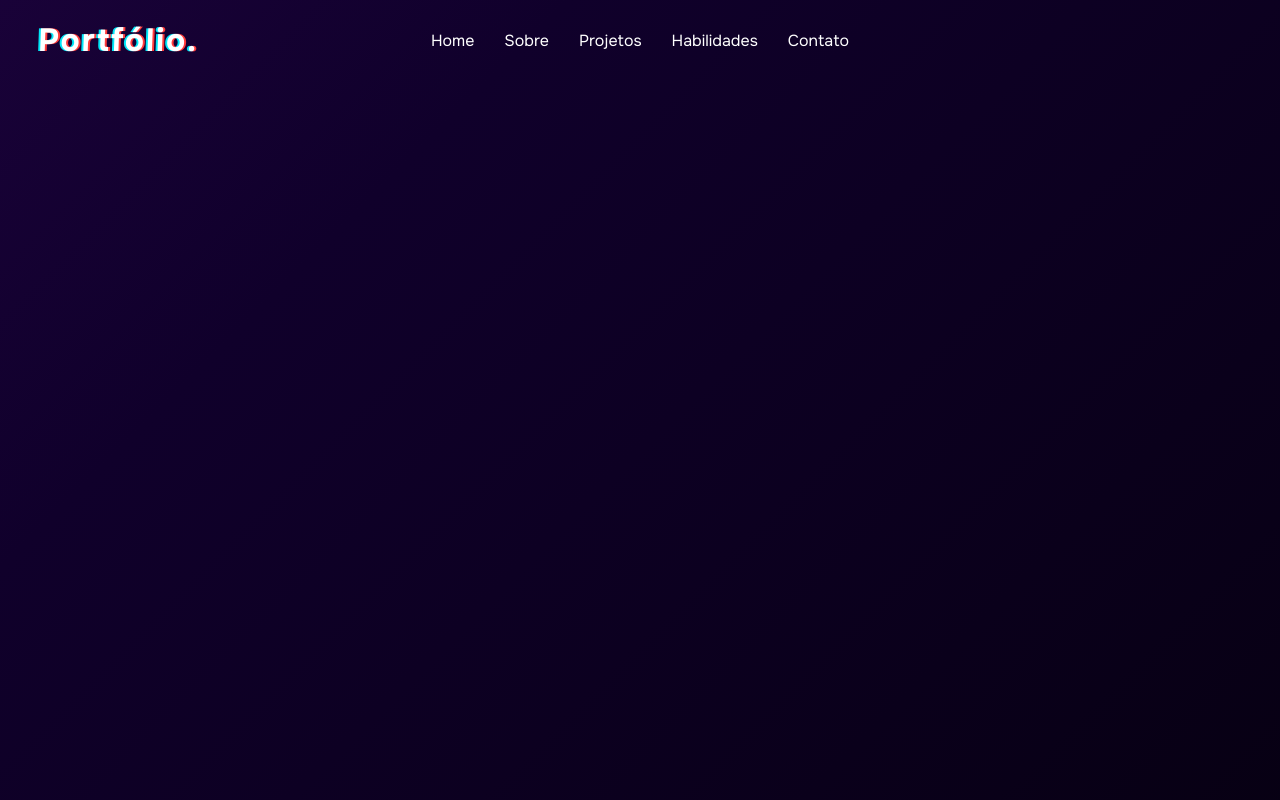
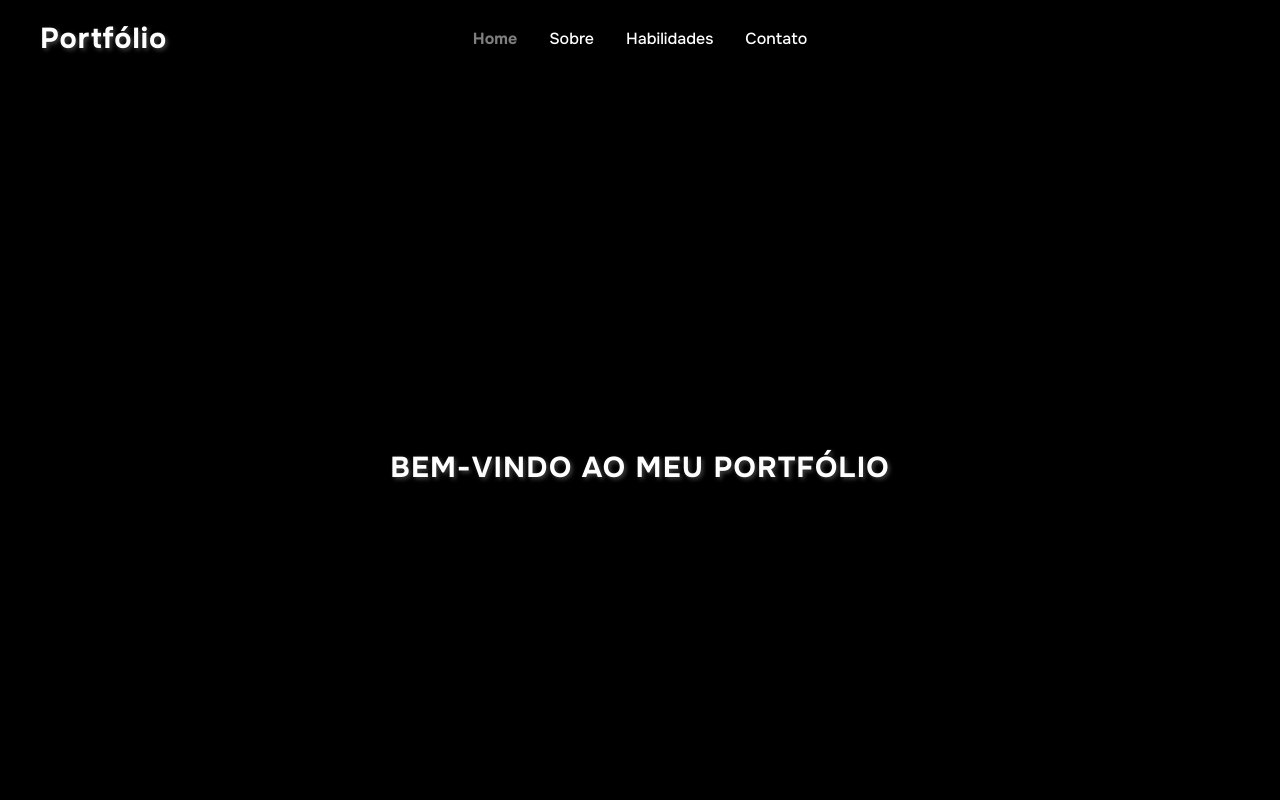
Before and after one commit to gabrielluizgr/portfolio, a plain HTML site: page index.html in a window 1280 px wide. Drawn offline with Linux system fonts and the light colour scheme.

Commit message:
Mudanças visuais e de funcionalidade

```diff
--- a/css/style.css
+++ b/css/style.css
@@ -1,66 +1,59 @@
-/* Definição de variáveis globais para fácil manutenção */
+/* 🎨 VARIÁVEIS */
 :root {
-  --cor-principal: #8a00c4;
-  --cor-hover: #5a189a;
-  --cor-gradiente-1: #000000;
-  --cor-gradiente-2: #10002b;
-  --cor-gradiente-3: #3c096c;
-  --cor-gradiente-4: #5a189a;
+  --cor-principal: #000000;
+  --cor-hover: #7e7e7e;
   --cor-texto: #ffffff;
-  --fonte-principal: 'Onest', sans-serif; /* Fallback mais adequado */
+  --fonte-principal: 'Onest', sans-serif;
+
+  --sombra-texto: 2px 2px 4px #80808088;
+  --radius: 6px;
+  --transicao: 0.3s ease;
+}
+
+/* 🔧 RESET */
+* {
+  margin: 0;
+  padding: 0;
+  box-sizing: border-box;
 }
 
 html {
-  margin:0;
-  padding:0;
+  scroll-behavior: smooth;
+}
+
+html, body {
   height: 100%;
 }
 
 body {
-  margin: 0;
-  padding: 0;
-  width: 100%;
-  min-height: 100vh;
   display: flex;
   flex-direction: column;
-  position: relative;
-  overflow-x: hidden; /* Previne overflow horizontal */
-
-  /* Animação do gradiente aplicada diretamente no body */
-  background: linear-gradient(-45deg, var(--cor-gradiente-1), var(--cor-gradiente-2), var(--cor-gradiente-3), var(--cor-gradiente-4));
+  min-height: 100vh;
+  overflow-x: hidden;
+  font-family: var(--fonte-principal);
+  color: var(--cor-texto);
+  background: var(--cor-principal);
   background-size: 400% 400%;
-  animation: gradient 12s ease infinite;
 }
 
-@keyframes gradient {
-  0% { background-position: 0% 50%; }
-  50% { background-position: 100% 50%; }
-  100% { background-position: 0% 50%; }
-}
-
+/* 🧭 TOPO E MENU */
 .topo {
   display: flex;
   align-items: center;
+  justify-content: space-between;
   padding: 20px 40px;
+  z-index: 100;
+  position: relative;
   width: 100%;
-  z-index: 5;
-  box-sizing: border-box; /* Boa prática */
-  position:relative;
+  top: 0;
+  background: rgba(0, 0, 0, 0.5);
 }
 
-.js-glitch {
-  font-family: var(--fonte-principal);
-  font-size: 2rem;
-  color: var(--cor-texto);
-  letter-spacing: 2px;
+.titulo {
+  font-size: 1.8rem;
   font-weight: 700;
-  transition: transform 0.08s linear, text-shadow 0.08s linear, font-family 0.1s linear;
-  margin: 0;
-}
-
-.js-glitch.glitching {
-  transform: translateX(-2px) skewX(-2deg);
-  text-shadow: 2px 0 #ff3b3b, -2px 0 #00e6f6;
+  letter-spacing: 1px;
+  text-shadow: var(--sombra-texto);
 }
 
 .menu {
@@ -69,27 +62,20 @@ body {
   transform: translateX(-50%);
 }
 
-/* O posicionamento absoluto foi removido */
 .menu ul {
   display: flex;
-  gap: 30px;
+  gap: 32px;
   list-style: none;
-  margin: 0;
-  padding: 0;
 }
 
-/* Seletores ajustados de 'button' para 'a' */
 .menu li a {
-  background: none;
-  border: none;
   color: var(--cor-texto);
   font-size: 1rem;
-  cursor: pointer;
-  font-family: var(--fonte-principal);
+  font-weight: 500;
+  text-decoration: none;
   position: relative;
-  transition: color 0.2s ease;
-  text-decoration: none; /* Remove sublinhado padrão dos links */
-  padding-bottom: 4px; /* Espaço para a linha inferior */
+  padding-bottom: 4px;
+  transition: color var(--transicao);
 }
 
 .menu li a:hover {
@@ -97,70 +83,64 @@ body {
 }
 
 .menu li a.active {
-  color: var(--cor-principal);
+  color: var(--cor-hover);
   font-weight: 700;
 }
 
 .menu li a.active::after {
-  content: '';
+  content: "";
   position: absolute;
   left: 0;
-  bottom: 0;
+  bottom: -3px;
   width: 100%;
   height: 2px;
   background-color: var(--cor-principal);
-  border-radius: 2px;
+  border-radius: var(--radius);
+  transition: width var(--transicao);
 }
 
+/* 📄 CONTEÚDO */
 main#conteudo {
   flex: 1;
+  overflow-y: scroll;
+  height: 100vh;
+  scroll-snap-type: y mandatory;
+  scroll-behavior: smooth;
+}
+
+main#conteudo section {
+  height: 100vh;
   display: flex;
   flex-direction: column;
   justify-content: center;
   align-items: center;
   text-align: center;
-  padding: 20px; /* Adiciona um respiro */
-}
-
-main#conteudo section {
-  display: none;
+  scroll-snap-align: start;
 }
 
 main#conteudo section.active {
   display: block;
-  animation: fadeIn 0.5s ease-in-out;
 }
 
-@keyframes fadeIn {
-    from { opacity: 0; transform: translateY(10px); }
-    to { opacity: 1; transform: translateY(0); }
+main#conteudo h2 {
+  font-size: 1.8rem;
+  font-weight: 700;
+  letter-spacing: 1.2px;
+  margin-bottom: 20px;
+  text-transform: uppercase;
+  text-shadow: var(--sombra-texto);
 }
 
-#home {
-  color: var(--cor-texto);
-  font-family: var(--fonte-principal);
+main#conteudo p {
+  font-size: 1.1rem;
+  line-height: 1.6;
+  margin-bottom: 14px;
+  text-shadow: var(--sombra-texto);
 }
 
-#home h2 {
-  font-size: 1.5rem;
-  font-weight: 700;
-  letter-spacing: 1.5px;
-  margin-bottom: 24px;
-  text-transform: uppercase;
-  text-shadow: 2px 2px 4px rgba(0,0,0,0.5);
-}
+/* SEÇÃO HABILIDADES */
 
-#home p {
-  font-size: 1.2rem;
-  font-weight: 400;
-  letter-spacing: 0.5px;
-  line-height: 1.6;
-  margin-bottom: 16px;
-  text-shadow: 1px 1px 3px rgba(0,0,0,0.4);
-  max-width: 600px; /* Melhora a legibilidade em telas largas */
-}
-
-/* Media Query para Responsividade */
+/* 📱 RESPONSIVIDADE */
 @media (max-width: 768px) {
   .topo {
     flex-direction: column;
@@ -168,9 +148,14 @@ main#conteudo section.active {
     padding: 20px;
   }
 
+  .menu {
+    position: static;
+    transform: none;
+  }
+
   .menu ul {
     gap: 20px;
-    flex-wrap: wrap; /* Permite que o menu quebre a linha se não couber */
+    flex-wrap: wrap;
     justify-content: center;
   }
 }
--- a/index.html
+++ b/index.html
@@ -3,7 +3,7 @@
 <head>
     <meta charset="utf-8">
     <meta name="viewport" content="width=device-width,initial-scale=1">
-    <title>Portfólio — Gabriel Luiz</title>
+    <title>Portfólio</title>
     <link rel="stylesheet" href="css/style.css">
 
     <link rel="preconnect" href="https://fonts.googleapis.com">
@@ -13,14 +13,13 @@
 
 <body>
     <header class="topo">
-        <h1 class="js-glitch">Portfólio.</h1>
+        <h1 class="titulo">Portfólio</h1>
         <nav class="menu">
             <ul>
-                <li><a href="/home" data-section="home" class="active">Home</a></li>
-                <li><a href="/sobre" data-section="sobre">Sobre</a></li>
-                <li><a href="/projetos" data-section="projetos">Projetos</a></li>
-                <li><a href="/habilidades" data-section="habilidades">Habilidades</a></li>
-                <li><a href="/contato" data-section="contato">Contato</a></li>
+                <li><a href="#home" data-section="home">Home</a></li>
+                <li><a href="#sobre" data-section="sobre">Sobre</a></li>
+                <li><a href="#habilidades" data-section="habilidades">Habilidades</a></li>
+                <li><a href="#contato" data-section="contato">Contato</a></li>
             </ul>
         </nav>
     </header>
@@ -28,34 +27,24 @@
     <main id="conteudo">
         <section id="home">
             <h2>Bem-vindo ao meu portfólio</h2>
-            <img src="assets/gif2.gif" alt="GIF Animado de um Estudante">
-            <p>Meu nome é Gabriel e é uma honra ter você aqui!</p>
-            <p>Explore as opções do portfólio e conheça mais sobre mim!</p>
         </section>
 
         <section id="sobre">
             <h2>Sobre mim</h2>
-            <p>Um pouco sobre quem eu sou...</p>
-        </section>
-
-        <section id="projetos">
-            <h2>Projetos</h2>
-            <p>Meus projetos</p>
+            <p>Meu nome é Gabriel...</p>
         </section>
 
         <section id="habilidades">
             <h2>Habilidades</h2>
-            <p>Minhas habilidades</p>
         </section>
 
         <section id="contato">
             <h2>Contato</h2>
-            <p>Fale comigo através do e-mail...</p>
         </section>
     </main>
 
     <footer>
-        </footer>
+    </footer>
 
     <script src="js/main.js" defer></script>
 </body>
--- a/js/main.js
+++ b/js/main.js
@@ -1,77 +1,30 @@
-const nome = document.querySelector('.js-glitch');
-const textos = [
-  { texto: 'Portfólio.', fonte: "'Onest', serif" },
-  { texto: '作品集.', fonte: "'Onest', serif" }
-];
+const conteudo = document.querySelector('main#conteudo');
+const sections = conteudo.querySelectorAll('section');
+const menuLinks = document.querySelectorAll('.menu a[data-section]');
 
-let i = 0;
+function setActiveLink() {
+  let activeSectionId = sections[0].id;
 
-function startGlitch() {
-  const duration = 50 + Math.random() * 100;
-  const next = 1000 + Math.random() * 400;
+  sections.forEach(section => {
+    const sectionTop = section.offsetTop - conteudo.scrollTop;
+    if (sectionTop <= 200) {
+      activeSectionId = section.id;
+    }
+  });
 
-  nome.classList.add('glitching');
-  nome.textContent = textos[i].texto;
-  nome.style.fontFamily = textos[i].fonte;
-  i = (i + 1) % textos.length;
-
-  setTimeout(() => nome.classList.remove('glitching'), duration);
-  setTimeout(startGlitch, next);
+  menuLinks.forEach(link => {
+    link.classList.toggle('active', link.dataset.section === activeSectionId);
+  });
 }
 
-window.addEventListener('load', () => {
-  setTimeout(startGlitch, 500);
+conteudo.addEventListener('scroll', setActiveLink);
+window.addEventListener('load', setActiveLink);
+
+menuLinks.forEach(link => {
+  link.addEventListener('click', e => {
+    e.preventDefault();
+    const sectionId = link.dataset.section;
+    const section = document.getElementById(sectionId);
+    section.scrollIntoView({ behavior: 'smooth' });
+  });
 });
-
-// --- LÓGICA DE NAVEGAÇÃO REFEITA ---
-
-const menuContainer = document.querySelector('.menu nav ul'); // Otimizado para pegar o container dos links
-const conteudo = document.getElementById('conteudo');
-
-function showSection(sectionId) {
-  // Esconde todas as seções
-  const sections = conteudo.querySelectorAll('section');
-  sections.forEach(sec => sec.classList.remove('active'));
-
-  // Mostra a seção correta
-  const activeSection = document.getElementById(sectionId);
-  if (activeSection) {
-    activeSection.classList.add('active');
-  }
-
-  // Atualiza a classe 'active' nos links do menu
-  const allLinks = document.querySelectorAll('.menu a');
-  allLinks.forEach(link => link.classList.remove('active'));
-
-  const activeLink = document.querySelector(`.menu a[data-section="${sectionId}"]`);
-  if (activeLink) {
-    activeLink.classList.add('active');
-  }
-
-  // Atualiza a URL sem recarregar a página
-  history.pushState(null, '', `/${sectionId}`);
-}
-
-// 1. Carrega a seção inicial baseada na URL
-const initialSection = location.pathname.replace('/', '') || 'home';
-showSection(initialSection);
-
-// 2. Listener único no container do menu (Delegação de Eventos)
-const menu = document.querySelector('.menu');
-menu.addEventListener('click', (event) => {
-  // Verifica se o clique foi em um link com o atributo data-section
-  const link = event.target.closest('a[data-section]');
-
-  if (link) {
-    event.preventDefault(); // Impede o comportamento padrão do link
-    const section = link.dataset.section;
-    showSection(section);
-  }
-});
-
-
-// 3. Listener para os botões "voltar/avançar" do navegador
-window.addEventListener('popstate', () => {
-  const sectionId = location.pathname.replace('/', '') || 'home';
-  showSection(sectionId);
-});
```
Also changed, not shown: assets/gif2.gif (deleted).
